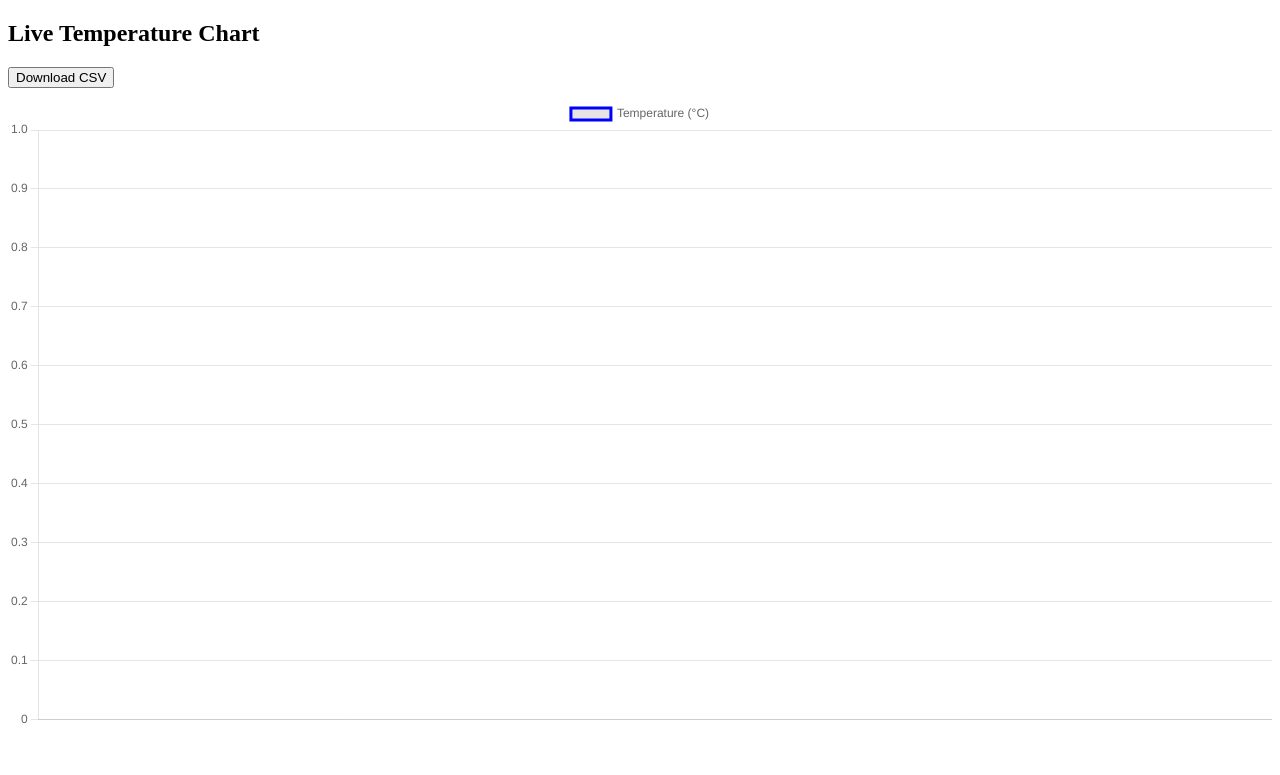
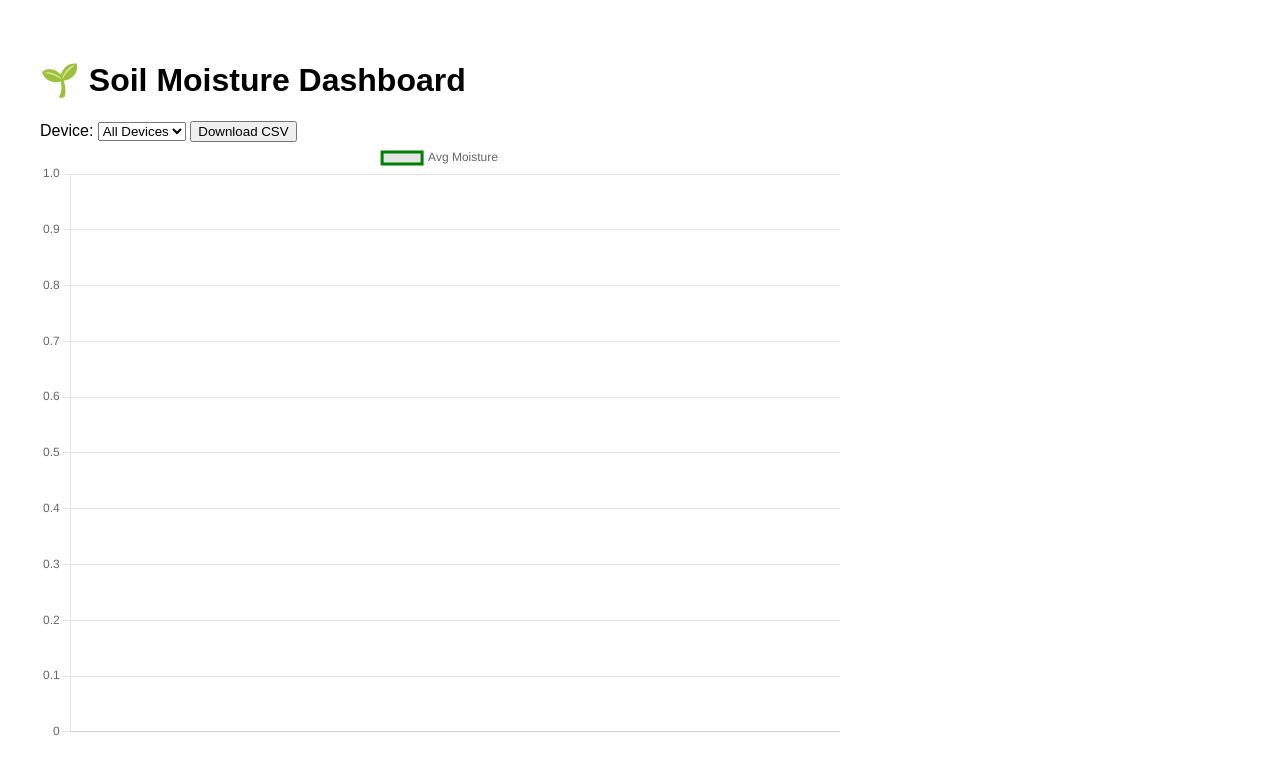
Before and after one commit to thecoreyford/esp-plant-dashboard, a Flask app: template templates/dashboard.html in a window 1280 px wide. Shown: the top 775 px of the page. Run offline with Flask 3, Linux system fonts and the light colour scheme; the template is opened without the code that fills it, so the values that code supplies are empty.

Commit message:
ADD: updated for plant

```diff
--- a/app.py
+++ b/app.py
@@ -1,54 +1,57 @@
-from flask import Flask, request, jsonify, render_template, Response
+from flask import Flask, request, jsonify, send_file, render_template
+from flask_cors import CORS
 from pymongo import MongoClient
 from datetime import datetime
-from io import StringIO
 import os
+import io
 import csv
 
 app = Flask(__name__)
+CORS(app)
 
-# MongoDB URI
 MONGO_URI = os.environ.get('MONGO_URI') or "mongodb+srv://student:austral-clash-sawyer-blaze@espplantcluster.3yopiy3.mongodb.net/?retryWrites=true&w=majority&appName=ESPPlantCluster"
 client = MongoClient(MONGO_URI)
-db = client['esp_data']
-collection = db['sensor_readings']
+db = client["esp_data"]
+collection = db["moisture_readings"]
 
-@app.route('/')
-def home():
-    return "ESP32 + MongoDB API is running!"
+@app.route("/")
+def index():
+    return render_template("dashboard.html")
 
-@app.route('/upload', methods=['POST'])
+@app.route("/upload", methods=["POST"])
 def upload_data():
     data = request.get_json()
-    if not data or 'temperature' not in data:
-        return jsonify({'error': 'Missing data'}), 400
-    data['timestamp'] = datetime.utcnow()
+    if not data or "avgMoisture" not in data or "deviceID" not in data:
+        return jsonify({"error": "Invalid payload"}), 400
+
+    now = datetime.utcnow()
+    data["timestamp"] = now
+    data["date"] = now.strftime("%Y-%m-%d")
+
     collection.insert_one(data)
-    return jsonify({'message': 'Data saved'}), 200
+    return jsonify({"message": "Data stored successfully"}), 200
 
-@app.route('/data')
+@app.route("/data", methods=["GET"])
 def get_data():
-    data = list(collection.find({}, {'_id': 0}))
-    return jsonify(data)
+    device_id = request.args.get("deviceID")
+    query = {"deviceID": device_id} if device_id else {}
+    data = list(collection.find(query, {"_id": 0}))
+    return jsonify(data), 200
 
-@app.route('/dashboard')
-def dashboard():
-    return render_template('dashboard.html')
+@app.route("/download", methods=["GET"])
+def download_csv():
+    device_id = request.args.get("deviceID")
+    query = {"deviceID": device_id} if device_id else {}
+    data = list(collection.find(query, {"_id": 0}))
 
-@app.route('/download')
-def download_csv():
-    data = list(collection.find({}, {'_id': 0}))
-    output = StringIO()
-    writer = csv.writer(output)
-    writer.writerow(['temperature', 'timestamp'])
-    for entry in data:
-        writer.writerow([entry['temperature'], entry['timestamp']])
+    output = io.StringIO()
+    writer = csv.DictWriter(output, fieldnames=["deviceID", "avgMoisture", "timestamp", "date"])
+    writer.writeheader()
+    for row in data:
+        writer.writerow(row)
+
     output.seek(0)
-    return Response(
-        output.getvalue(),
-        mimetype='text/csv',
-        headers={'Content-Disposition': 'attachment;filename=sensor_data.csv'}
-    )
+    return send_file(io.BytesIO(output.getvalue().encode()), mimetype="text/csv", as_attachment=True, download_name="moisture_data.csv")
 
 if __name__ == '__main__':
     app.run(host='0.0.0.0', port=5000)
--- a/requirements.txt
+++ b/requirements.txt
@@ -1,3 +1,3 @@
 Flask==2.3.2
 pymongo==4.6.1
-python-dotenv==1.0.1
+flask-cors==3.1.1
--- a/templates/dashboard.html
+++ b/templates/dashboard.html
@@ -1,37 +1,87 @@
 <!DOCTYPE html>
 <html>
 <head>
-    <title>ESP32 Dashboard</title>
+  <meta charset="UTF-8">
+  <title>Soil Moisture Dashboard</title>
   <script src="https://cdn.jsdelivr.net/npm/chart.js"></script>
+  <style>
+    body { font-family: sans-serif; padding: 2rem; }
+    canvas { max-width: 800px; }
+  </style>
 </head>
 <body>
-    <h2>Live Temperature Chart</h2>
-    <a href="/download" style="margin-bottom: 10px; display: inline-block;">
-        <button>Download CSV</button>
-    </a>
-    <canvas id="tempChart" width="600" height="300"></canvas>
+
+  <h1>🌱 Soil Moisture Dashboard</h1>
+
+  <label for="deviceSelect">Device:</label>
+  <select id="deviceSelect">
+    <option value="">All Devices</option>
+  </select>
+
+  <button onclick="downloadCSV()">Download CSV</button>
+
+  <canvas id="moistureChart"></canvas>
 
   <script>
-        async function loadData() {
-            const res = await fetch('/data');
+    const chartCtx = document.getElementById('moistureChart').getContext('2d');
+    let moistureChart;
+
+    async function fetchData(deviceID = "") {
+      const res = await fetch(`/data${deviceID ? `?deviceID=${deviceID}` : ''}`);
       const data = await res.json();
-            const labels = data.map(d => new Date(d.timestamp).toLocaleString());
-            const temps = data.map(d => d.temperature);
 
-            new Chart(document.getElementById('tempChart').getContext('2d'), {
+      // Build device dropdown
+      const deviceSelect = document.getElementById("deviceSelect");
+      const devices = [...new Set(data.map(d => d.deviceID))];
+      deviceSelect.innerHTML = '<option value="">All Devices</option>';
+      devices.forEach(d => {
+        const opt = document.createElement("option");
+        opt.value = d;
+        opt.text = d;
+        deviceSelect.appendChild(opt);
+      });
+
+      const chartData = {
+        labels: data.map(d => new Date(d.timestamp).toLocaleString()),
+        datasets: [{
+          label: "Avg Moisture",
+          data: data.map(d => d.avgMoisture),
+          borderColor: "green",
+          fill: false,
+        }]
+      };
+
+      if (moistureChart) moistureChart.destroy();
+
+      moistureChart = new Chart(chartCtx, {
         type: 'line',
-                data: {
-                    labels: labels,
-                    datasets: [{
-                        label: 'Temperature (°C)',
-                        data: temps,
-                        borderColor: 'blue',
-                        tension: 0.3
-                    }]
+        data: chartData,
+        options: {
+          responsive: true,
+          scales: {
+            x: {
+              ticks: { autoSkip: true, maxTicksLimit: 15 }
+            },
+            y: {
+              beginAtZero: true
+            }
+          }
         }
       });
     }
-        loadData();
+
+    function downloadCSV() {
+      const deviceID = document.getElementById("deviceSelect").value;
+      const url = `/download${deviceID ? `?deviceID=${deviceID}` : ''}`;
+      window.open(url, "_blank");
+    }
+
+    document.getElementById("deviceSelect").addEventListener("change", (e) => {
+      fetchData(e.target.value);
+    });
+
+    fetchData();
   </script>
+
 </body>
 </html>
```
Lines whose indentation alone changed are shown as unchanged.
